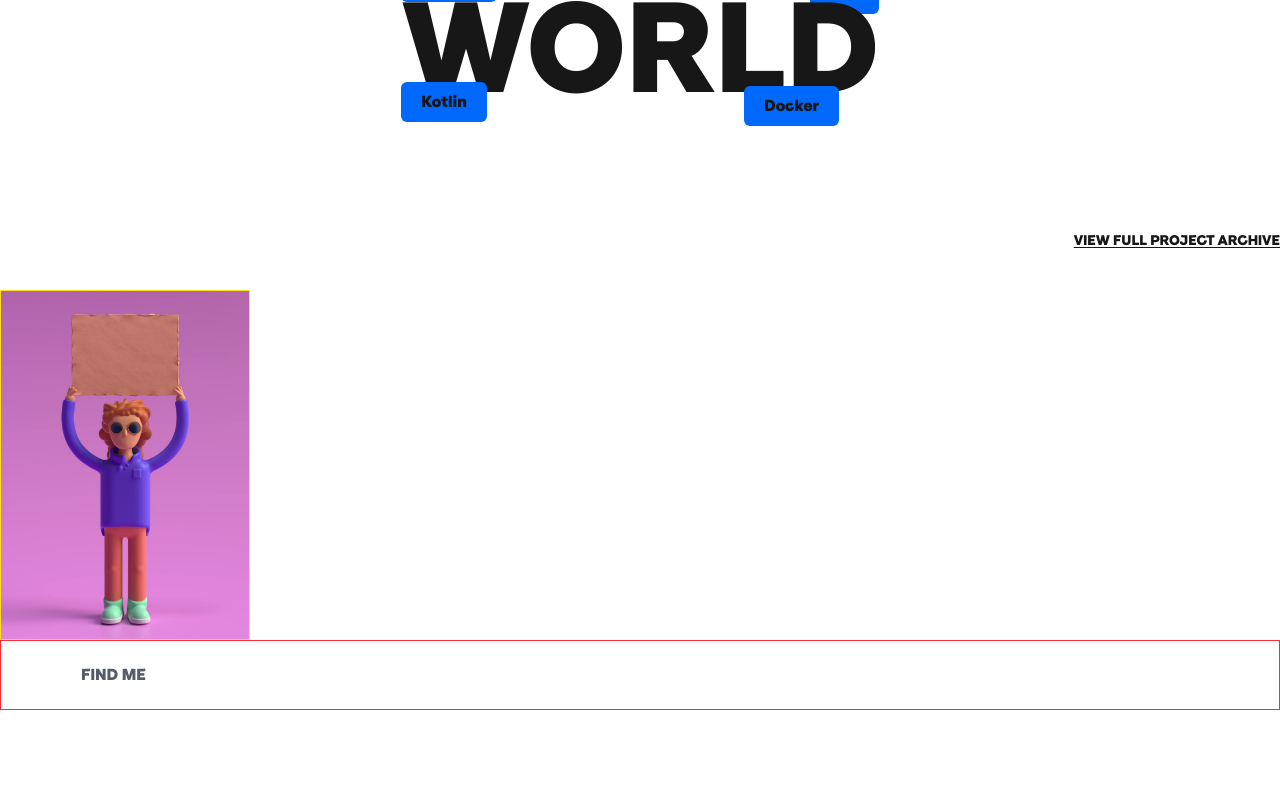
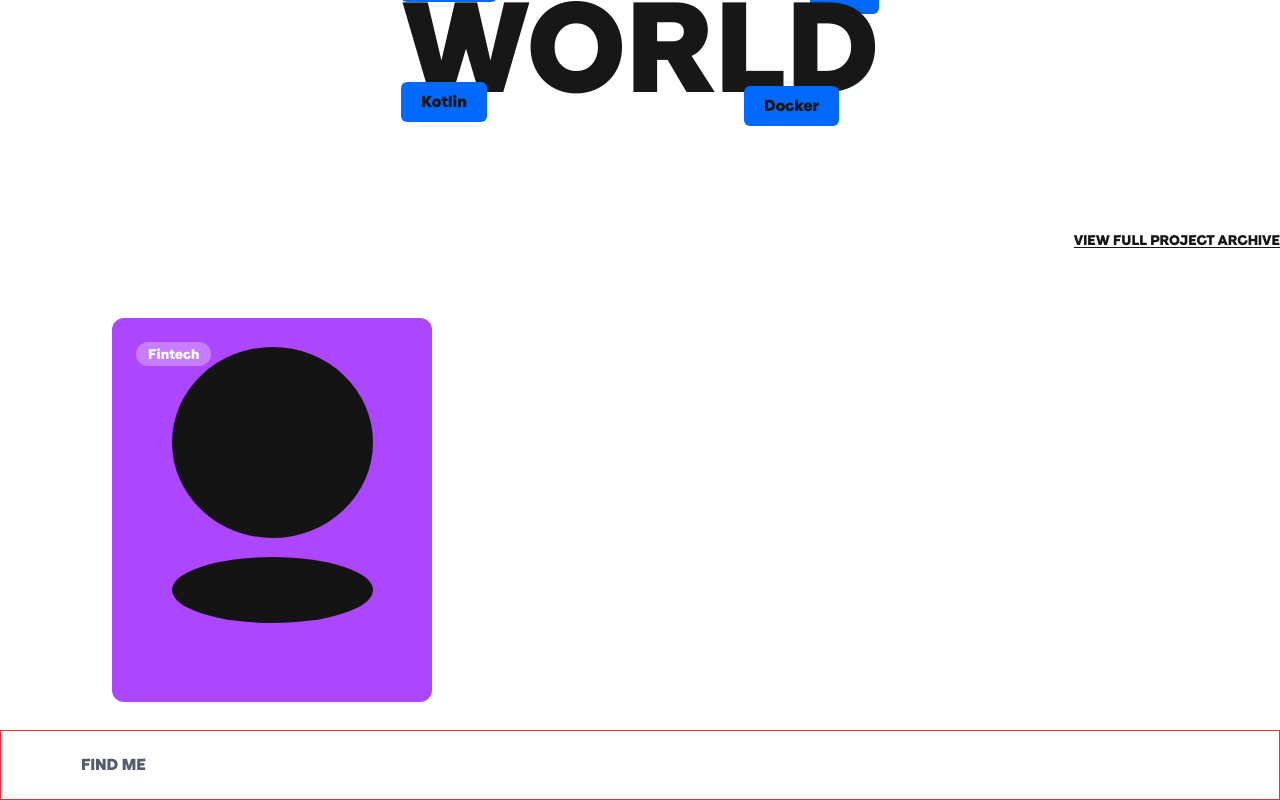
Before and after one commit to lolade-ilori/portfolio, a Next.js app: page / in a window 1280 px wide. Shown: the part 286-1086 px from the top of the page. Before the commit the page ends 996 px from the top, so only its background shows below. Built offline with nearby package versions, Linux system fonts and the light colour scheme.

Commit message:
playing with framer motion for the cards

```diff
--- a/app/components/ProjectCard.tsx
+++ b/app/components/ProjectCard.tsx
@@ -1,5 +1,7 @@
+"use client";
 import Image, { StaticImageData } from "next/image";
 import React from "react";
+import { motion } from "motion/react";
 
 interface Props {
   images: StaticImageData;
@@ -7,20 +9,85 @@ interface Props {
 
 const ProjectCard = ({ images }: Props) => {
   return (
-    <div className="h-[350px] w-[250px] border border-yellow-300 relative">
-      <div>
-        <Image
-          placeholder="blur"
-          src={images}
-          alt="gamey"
-          fill
-          // sizes="(max-width: 768px) 100vw, (max-width: 1200px) 50vw, 33vw"
-          // width={250}
-          // height={350}
-          className="h-full object-cover object-center"
-        />
+    <motion.div
+      whileHover="hover"
+      variants={{
+        hover: {
+          scale: 1.05,
+        },
+      }}
+      transition={{
+        duration: 1,
+        ease: "backInOut",
+      }}
+      className="relative h-96 w-80 shrink-0 overflow-hidden rounded-xl p-6 bg-purple-500"
+    >
+      <div className="relative z-10 text-white">
+        <span className="mb-3 w-fit block rounded-full bg-white/30 px-3 py-0.5 text-sm font-faro-local font-light">
+          Fintech
+        </span>
       </div>
-    </div>
+      <Background />
+    </motion.div>
+  );
+};
+
+const Background = () => {
+  return (
+    <motion.svg
+      width="320"
+      height="384"
+      viewBox="0 0 320 384"
+      fill="none"
+      xmlns="http://www.w3.org/2000/svg"
+      className="absolute inset-0 z-0"
+      variants={{
+        hover: {
+          scale: 1.5,
+        },
+      }}
+      transition={{
+        duration: 1,
+        ease: "backInOut",
+      }}
+    >
+      <motion.ellipse
+        cx="160.5"
+        cy="124.5"
+        rx="100.5"
+        ry="95.5"
+        fill="#141414"
+        variants={{
+          hover: {
+            scaleY: 0.5,
+            y: -25,
+          },
+        }}
+        transition={{
+          duration: 1,
+          ease: "backInOut",
+          delay: 0.2,
+        }}
+      />
+      <motion.ellipse
+        cx="160.5"
+        cy="272"
+        rx="100.5"
+        ry="33"
+        fill="#141414"
+        variants={{
+          hover: {
+            scaleY: 2.25,
+            y: -25,
+          },
+        }}
+        transition={{
+          duration: 1,
+          ease: "backInOut",
+          delay: 0.3,
+        }}
+      />
+    </motion.svg>
   );
 };
 
--- a/app/page.tsx
+++ b/app/page.tsx
@@ -56,7 +56,7 @@ export default function Home() {
         </div>
 
         <div>
-          <div className="flex items-center gap-4">
+          <div className="flex items-center gap-4 pl-28 my-7">
             <ProjectCard images={gamey} />
           </div>
         </div>
--- a/package.json
+++ b/package.json
@@ -9,6 +9,7 @@
     "lint": "next lint"
   },
   "dependencies": {
+    "motion": "^12.10.5",
     "next": "15.2.2",
     "postcss": "^8.5.3",
     "react": "^19.0.0",
```
Also changed, not shown: 1 other file (tests, documents, lock files or other folders).
